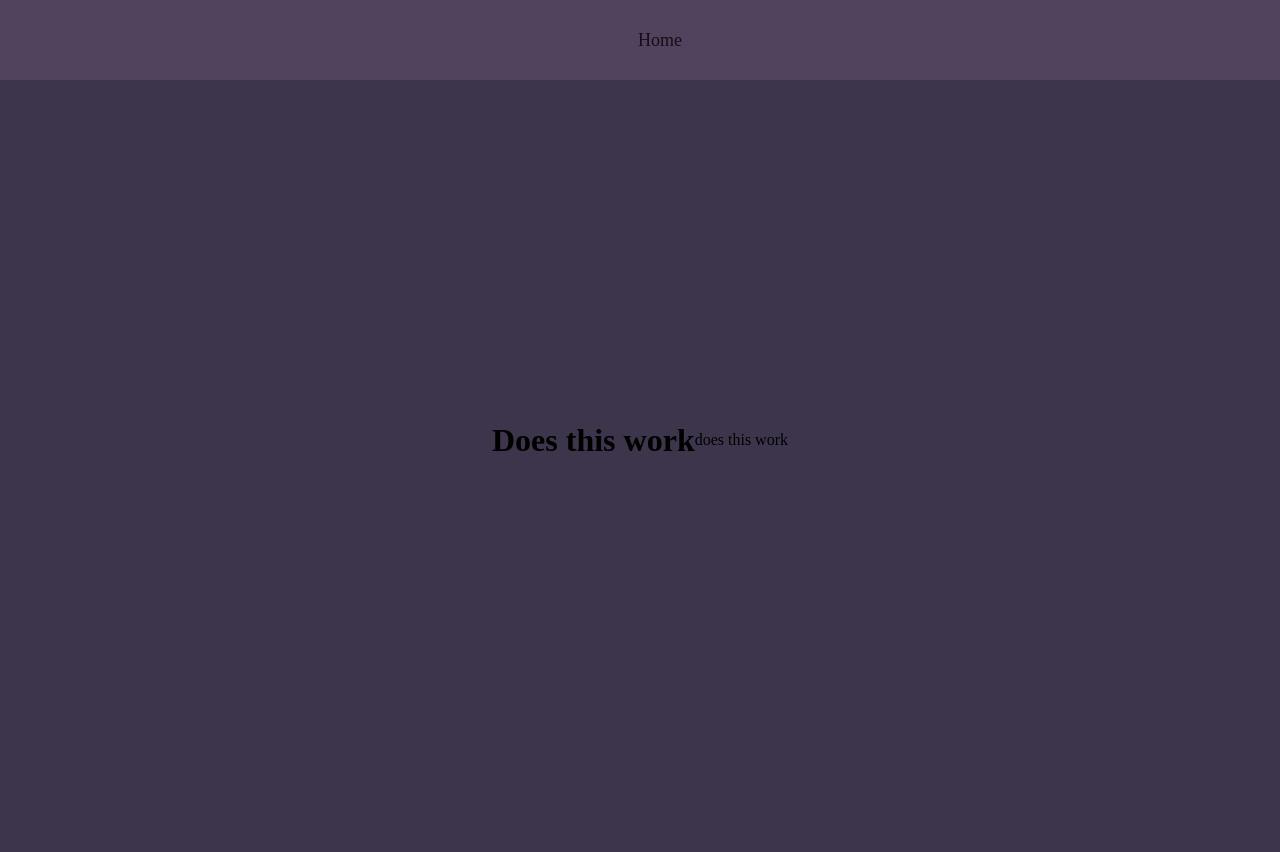
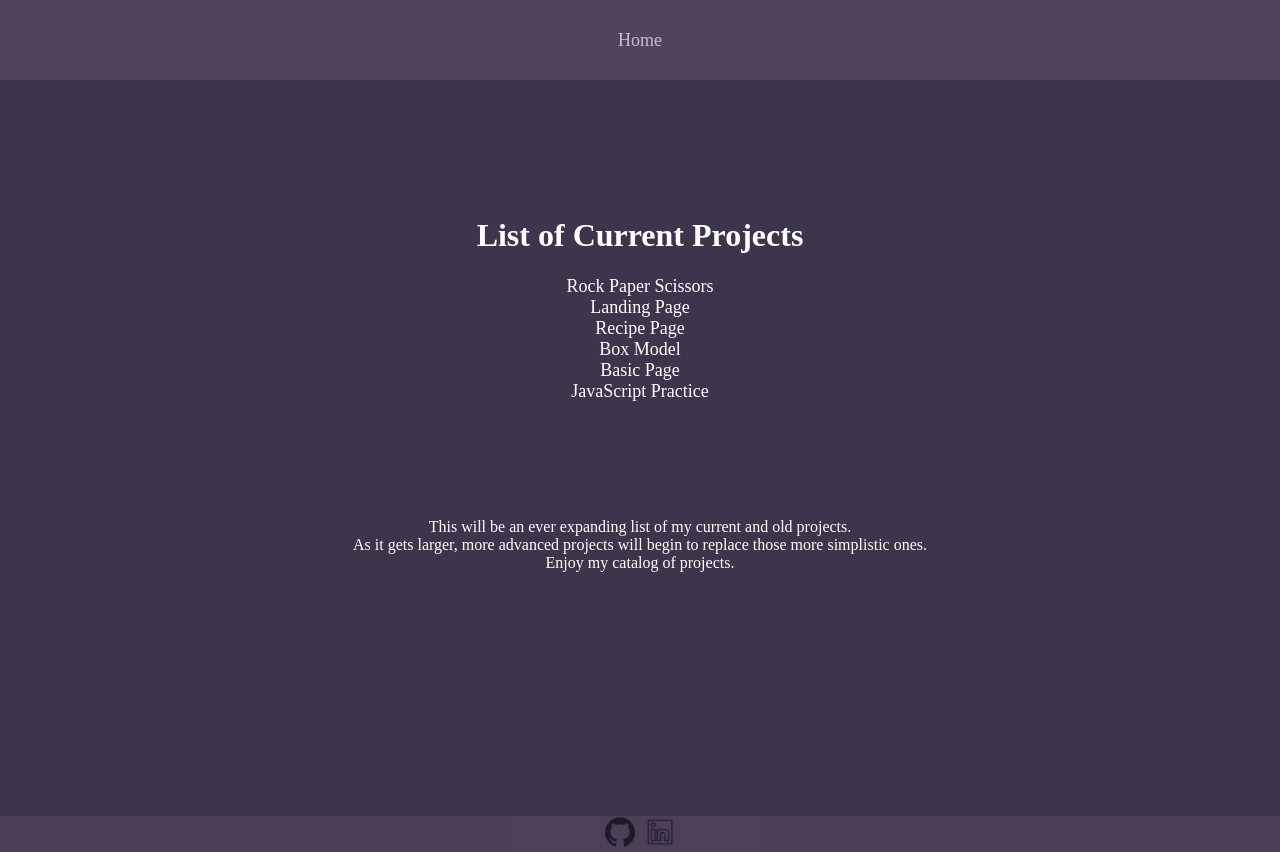
Before and after one commit to RubyRain1/Portfolio, a plain HTML site: page projects.html in a window 1280 px wide. Before the commit the page ends 800 px from the top, so only its background shows below. Drawn offline with Linux system fonts and the light colour scheme.

Commit message:
final touches
this has put the final touches on this basic website

```diff
--- a/CSS/style.CSS
+++ b/CSS/style.CSS
@@ -6,6 +6,7 @@ html{
 }
 body{
     background-color: #3d354b;
+    color: white;
 }
 nav{
     position: fixed;
@@ -20,7 +21,7 @@ nav{
     align-items: center;
     opacity: 0.7;
 }
-ul{
+.ul1{
     display: flex;
     list-style: none;
 }
@@ -29,7 +30,7 @@ li{
 }
 li a{
     text-decoration: none;
-    color: black;
+    color: white;
     font-weight: 500;
     font-size: large;
     text-transform: capitalize;
@@ -46,15 +47,18 @@ display: flex;
 justify-content: center;
 align-items: center;
 min-height: 100%;
+margin-bottom: 80px;
+
 }
 .container2{
 display: flex;
 justify-content: center;
 align-items: center;
 min-height: 100%;
+margin-top: 80px;
 }
 .container3{
-    display: flex;
+    display: block;
     justify-content: center;
     align-items: center;
     min-height: 100%;
@@ -109,3 +113,36 @@ min-height: 100%;
     height: 30px;
     width: 30px;
 }
+.resume{
+    display: flex;
+    justify-content: center;
+    align-items: center;
+    width: 850px;
+    height: 850px;
+    padding: 10px;
+}
+.Holden{
+    display: block;
+  margin-left: auto;
+  margin-right: auto;
+  width: 50%;
+  width: 300px;
+}
+.list1,
+.listC{
+    display: block;
+    justify-content: center;
+    align-items: center;
+    text-align: center;
+    list-style: none;
+}
+.list1{
+    display: block;
+    padding: 100px;
+}
+.pE{
+    display: flex;
+    justify-content: center;
+    text-align: center;
+    align-items: center;
+}
--- a/projects.html
+++ b/projects.html
@@ -8,15 +8,29 @@
 </head>
 <body>
     <nav>
-        <ul>
+        <ul class="list1">
            <li><a href="index.html">Home</a></li>
         </ul>
     </nav>
     <main>
     <div class="container3">
-        <h1 class="heading3">Does this work</h1>
-        <p class="p3">does this work</p>
+        <ul class="list1">
+            <h1 class="heading3">List of Current Projects</h1>
+            <li class="list"> <a href="https://github.com/RubyRain1/Rock-Paper-Scissors-Odin" target="_blank">Rock Paper Scissors</a></li>
+            <li class="list"> <a href="https://github.com/RubyRain1/odin-landing-page" target="_blank">Landing Page</a></li>
+            <li class="list"> <a href="https://github.com/RubyRain1/odin-recipes" target="_blank">Recipe Page</a></li>
+            <li class="list"> <a href="https://github.com/RubyRain1/Box-Model-IST-436" target="_blank">Box Model</a></li>
+            <li class="list"> <a href="https://github.com/RubyRain1/Simple-Page-IST436" target="_blank">Basic Page</a></li>
+            <li class="list"> <a href="https://github.com/RubyRain1/JavaScript-Odin-Practice" target="_blank">JavaScript Practice</a></li>
+        </ul>
+        <p class="pE">This will be an ever expanding list of my current and old projects. <br>
+        As it gets larger, more advanced projects will begin to replace those more simplistic ones. <br>
+    Enjoy my catalog of projects.</p>
     </div>
+    <div class="footer">
+        <a href="https://github.com/RubyRain1" target="_blank"> <img class="github" src="./images/github.png" alt="github"></a>
+        <a href="https://www.linkedin.com/in/nicholas-hughes-960811260/" target="_blank"><img class="linkedin" src="./images/linkedin.png" alt="linkedin"></a>
+           </div>
     </main>
 </body>
 <script src="./JS/style.js"></script>
```
Also changed, not shown: index.html (+11 -3 lines), images/Holden.jpg (added), images/resume.png (added).
